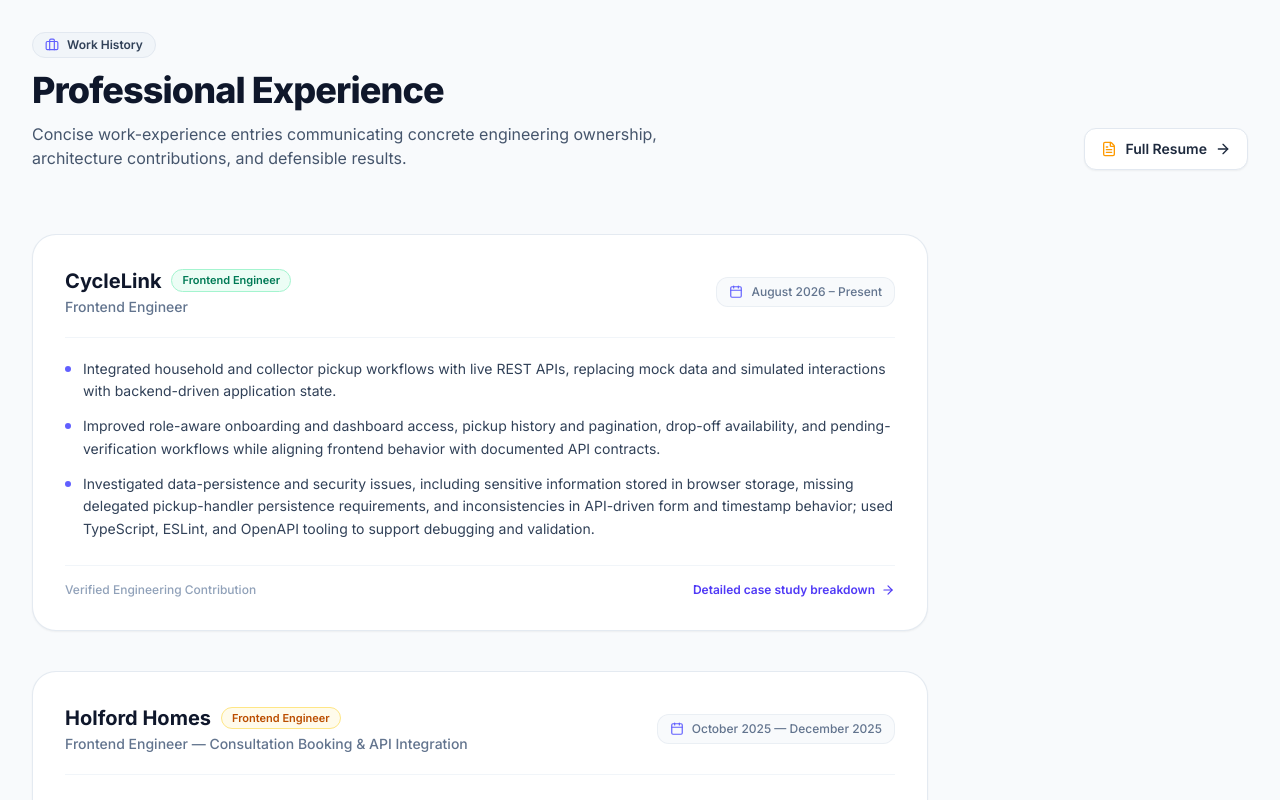
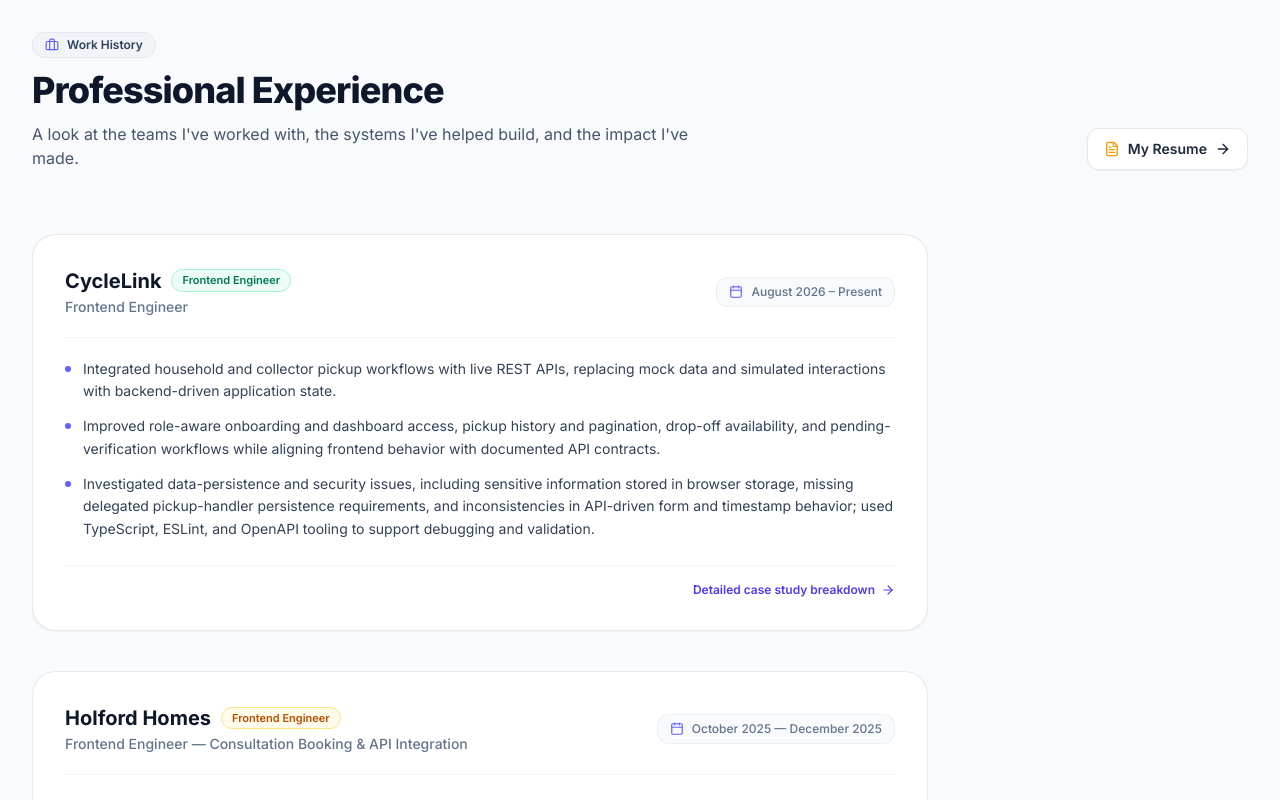
Before and after one commit to Darasimi010/portfolio, a Next.js app: page / in a window 1280 px wide. Shown: the part 5880-6680 px from the top of the page. Built offline with nearby package versions, Linux system fonts and the light colour scheme.

Commit message:
Reworded the contents of my experience section and removed unmerged workdone.

```diff
--- a/components/sections/ExperienceTimeline.tsx
+++ b/components/sections/ExperienceTimeline.tsx
@@ -45,7 +45,6 @@ export default function ExperienceTimeline() {
       badgeColor:
         "bg-indigo-50 dark:bg-indigo-950/40 text-indigo-700 dark:text-indigo-300 border-indigo-200 dark:border-indigo-800/40",
       bullets: [
-        "Designed and implemented a multi-page Branding Checklist suite spanning brand-audit quizzes, diagnostic scoring, tailored recommendations, searchable task workflows, progress tracking, and an AI chat assistant; contributed 71 files and 10,792+ additions.",
         "Engineered optimistic task-priority updates across three TanStack React Query cache scopes, with rollback on mutation failure, and built memoized user lookup and attribution for collaborative comment reactions.",
         "Developed a reusable dark-mode skeleton component and migrated it across 33+ files, standardizing loading-state styling throughout dashboard and workspace interfaces.",
         "Resolved cross-application defects involving role-based admin navigation, palette and gradient interactions, event-handling race conditions, responsive layouts, and image delivery using WebP assets and responsive Next.js image sizing.",
@@ -71,8 +70,8 @@ export default function ExperienceTimeline() {
               Professional Experience
             </h2>
             <p className="mt-3 text-base text-slate-600 dark:text-slate-400">
-              Concise work-experience entries communicating concrete engineering
-              ownership, architecture contributions, and defensible results.
+              A look at the teams I&apos;ve worked with, the systems I&apos;ve
+              helped build, and the impact I&apos;ve made.
             </p>
           </div>
 
@@ -81,7 +80,7 @@ export default function ExperienceTimeline() {
             className="inline-flex items-center gap-2 px-4 py-2.5 rounded-xl text-sm font-semibold bg-white dark:bg-slate-900 hover:bg-slate-50 dark:hover:bg-slate-800 text-slate-800 dark:text-slate-100 border border-slate-200 dark:border-slate-800 shadow-xs hover:border-slate-300 transition-all self-start md:self-auto"
           >
             <FileText className="w-4 h-4 text-amber-500" />
-            <span>Full Resume</span>
+            <span>My Resume</span>
             <ArrowRight className="w-4 h-4" />
           </Link>
         </div>
@@ -131,10 +130,7 @@ export default function ExperienceTimeline() {
                 </ul>
               </div>
 
-              <div className="mt-6 pt-4 border-t border-slate-100 dark:border-slate-800 flex items-center justify-between">
-                <span className="text-xs text-slate-400 dark:text-slate-500 font-medium">
-                  Verified Engineering Contribution
-                </span>
+              <div className="mt-6 pt-4 border-t border-slate-100 dark:border-slate-800 flex items-center justify-end">
                 <Link
                   href={exp.caseStudyLink}
                   className="inline-flex items-center gap-1.5 text-xs font-semibold text-indigo-600 dark:text-indigo-400 hover:text-indigo-700 dark:hover:text-indigo-300 transition-colors"
```
